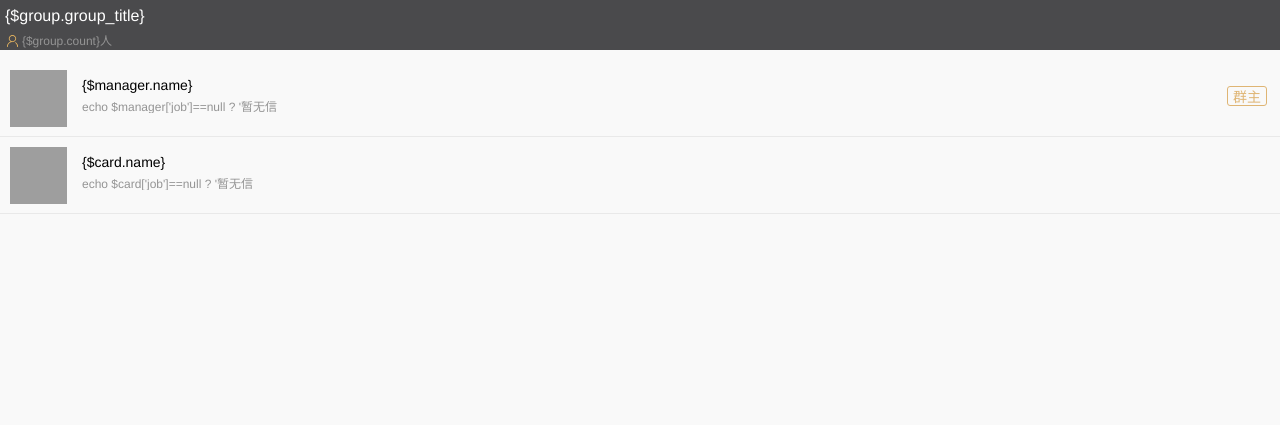
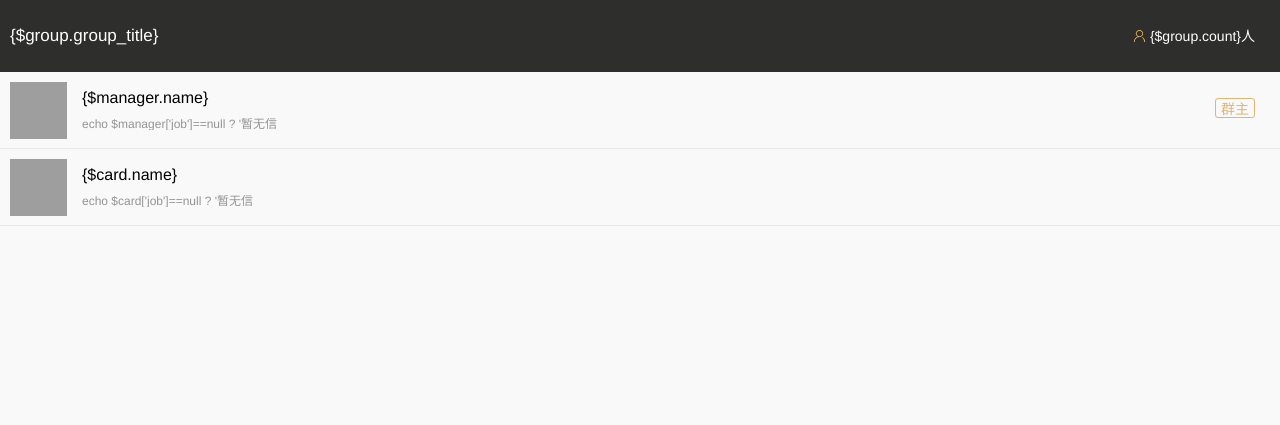
Before and after one commit to cash2one/KHClub_PHP, a PHP site: page /khclub_php/Application/Home/View/WX/cardGroupMembers.html in a window 1280 px wide. Shown: the top 425 px of the page. Run offline with PHP 8.4, Linux system fonts and the light colour scheme; grey boxes are pictures that could not be loaded.

Commit message:
页面UI修改

```diff
--- a/khclub_php/Application/Home/View/WX/cardGroupMembers.html
+++ b/khclub_php/Application/Home/View/WX/cardGroupMembers.html
@@ -39,23 +39,20 @@
 <body style="background-color: #f9f9f9">
 
 <div class="group" style="border-bottom-color: transparent;">
-
-        <div class="group-title">{$group.group_title}</div>
-        <div style="margin-top: 2px;margin-left: 2px">
+    <div class="group-title">{$group.group_title}
+        <span class="group-member-count">{$group.count}人</span>
         <img class="member-count" src="__PUBLIC__/images/icon/member.png" >
-            <span class="group-member-count">{$group.count}人</span>
+    </div>
 </div>
 
-    </div>
-
-    <div value="{$manager.id}" style="margin-top: 10px;" class="white_back card">
+<div value="{$manager.id}" class="white_back card">
     <img src="{$manager.head_sub_image}" >
     <div>
         <div class="personal-card-name">{$manager.name}</div>
         <div class="content">
             <php>
                 echo $manager['job']==null ? '暂无信息':$manager['job'];
-                    echo '/';
+                echo ' | ';
                 echo $manager['company_name']==null?'暂无信息':$manager['company_name'];
             </php>
         </div>
@@ -71,7 +68,7 @@
             <div class="content">
                 <php>
                     echo $card['job']==null ? '暂无信息':$card['job'];
-                        echo '/';
+                    echo ' | ';
                     echo $card['company_name']==null?'暂无信息':$card['company_name'];
                 </php>
             </div>
--- a/khclub_php/Application/Home/View/WX/cardHolder.html
+++ b/khclub_php/Application/Home/View/WX/cardHolder.html
@@ -40,8 +40,6 @@
     <p align="center" class="card-group-name">圈通讯录</p>
 </div>
 
-    <div style="margin-top: 10px;"></div>
-
 <volist name="cardList" id="card">
     <div value="{$card.user_id}" class="white_back card">
         <img src="{$card.head_sub_image}" >
@@ -50,7 +48,7 @@
             <div class="content">
                 <php>
                     echo $card['job']==null ? '暂无信息':$card['job'];
-                        echo '/';
+                    echo ' | ';
                     echo $card['company_name']==null?'暂无信息':$card['company_name'];
                 </php>
             </div>
--- a/khclub_php/Application/Home/View/WX/infoUpdate.html
+++ b/khclub_php/Application/Home/View/WX/infoUpdate.html
@@ -94,7 +94,6 @@
         <div class="msg_content">
             <p class="modify_content_title">邮箱</p>
             <input class="input-class" maxlength="50" id="email" name="email" value="{$_SESSION['userInfo']['e_mail']}" type="text" />
-                <hr class="modify_bottom_line"/>
         </div>
 
         <p class="msg_title lead">公司信息</p>
@@ -107,7 +106,6 @@
         <div class="msg_content">
             <p class="modify_content_title">网址</p>
             <input class="input-class" maxlength="50" id="web" name="web" value="{$_SESSION['userInfo']['web']}" type="text" />
-                <hr class="modify_bottom_line"/>
         </div>
 
         <p class="msg_title lead">社交网络</p>
@@ -117,11 +115,11 @@
             <hr class="modify_bottom_line"/>
         </div>
 
-            <div style="margin-bottom: 80px" class="msg_content">
+        <div class="msg_content">
             <p class="modify_content_title">微信</p>
             <input class="input-class" maxlength="20" id="wechat" name="wechat" value="{$_SESSION['userInfo']['wechat']}" type="text"  />
-                <hr class="modify_bottom_line"/>
         </div>
+        <div style="margin-bottom: 45px" class="msg_title" ></div>
 
         <a onclick="save()" class="save" >保存</a>
     </div>
--- a/khclub_php/Public/css/ui/card.css
+++ b/khclub_php/Public/css/ui/card.css
@@ -3,30 +3,39 @@
 }
 
 .group{
-  padding: 0.5rem;
-  background-color: #4a4a4c;
-  height: 5rem;
+    background-color: #2e2e2d;
+    height: 72px;
     border-bottom-color: #ffffff;
     border-style: none none solid none;
     border-bottom-width: 1px;
 }
 
 .group-title{
-  font-size: 16px;
+    padding-left: 10px;
+    height: 72px;
+    line-height: 72px;
+    font-size: 17px;
     color: #ffffff;
 }
 .group-member-count{
-  color: #949494;
-  font-size: 12px
+    float: right;
+    margin-right: 15px;
+    padding-right: 10px;
+    color: #ffffff;
+    font-size: 14px
 }
 
 .member-count{
+    float: right;
+    margin-top: 30px;
+    margin-right: 5px;
     width: 11px;
     height: 12px;
 }
 
 
 .save {
+    border: 1px solid red;
     font-size: 16px;
     float: left;
     clear: both;
@@ -108,14 +117,14 @@
 }
 
 .personal-card-name {
-  height: 14px;
+    height: 16px;
     margin-top: 15px;
-  font-size: 14px
+    font-size: 16px
 }
 
 .content{
     font-size: 12px;
-  margin-top: 12px;
+    margin-top: 15px;
     width: 100%;
     line-height:12px;
     height: 12px;
@@ -229,7 +246,8 @@
     text-align: center;
     position: absolute;
     margin-top: 26px;
-  right: 13px;
+    /*top: 61px;*/
+    right: 25px;
     height: 20px;
     display: block;
     width: 40px;
```
Also changed, not shown: other parts of khclub_php/Public/css/ui/card.css (+22 -14 lines), khclub_php/Application/Home/View/WX/cardGroupHome.html (+6 -6 lines). Lines whose indentation alone changed are shown as unchanged.
